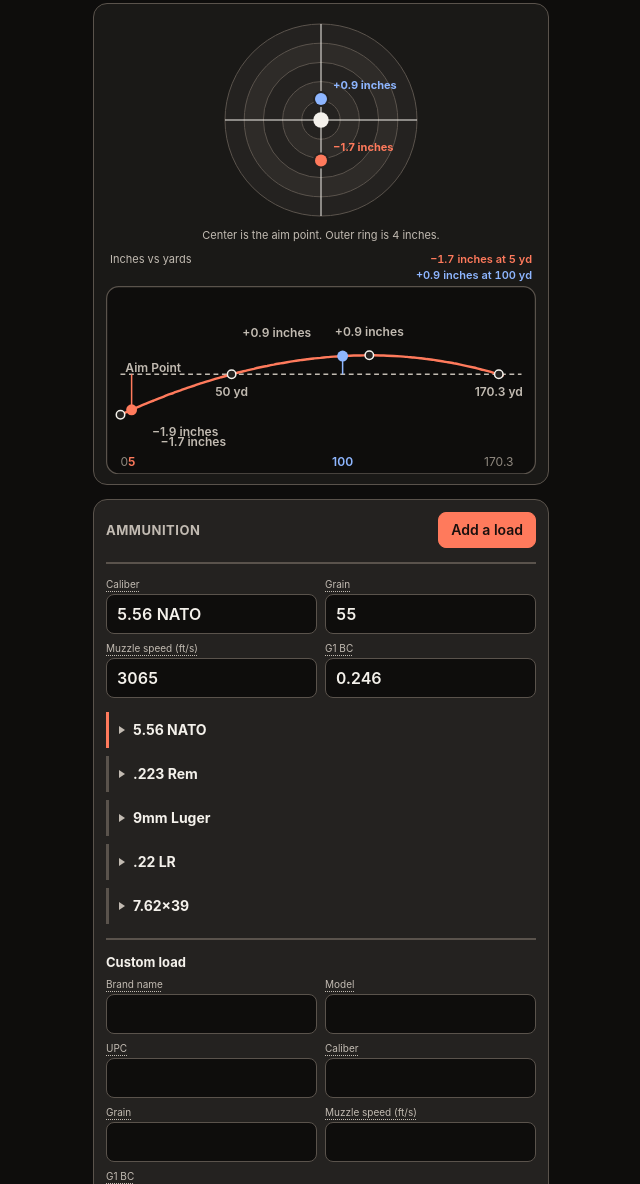
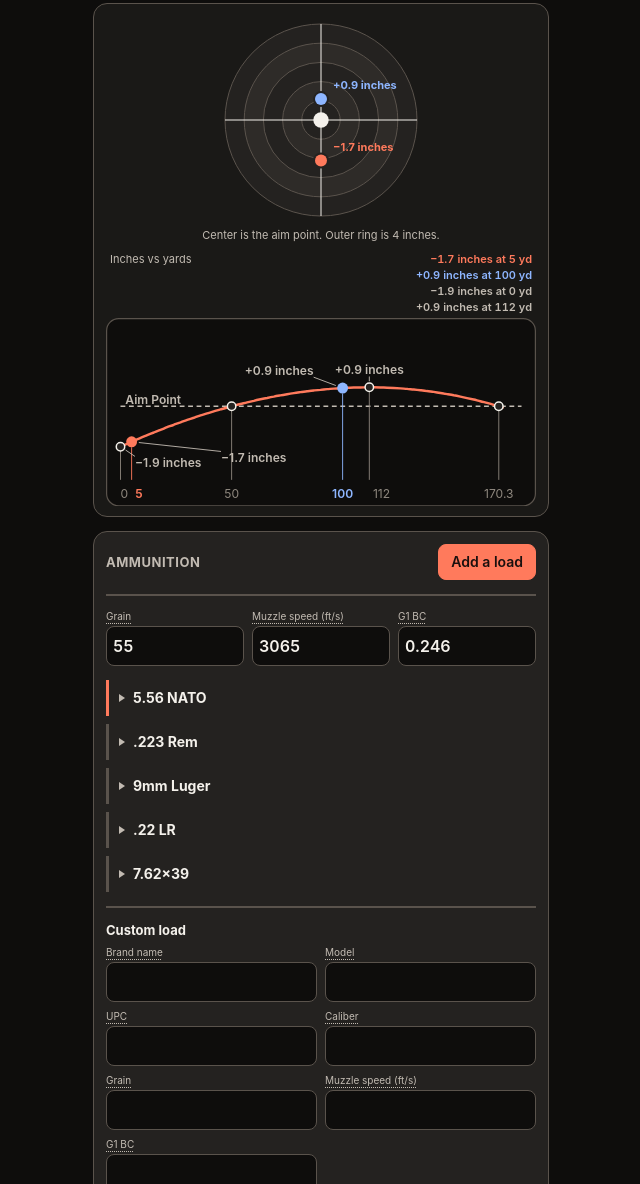
Before and after one commit to regenerous/poicalc, a plain HTML site: page index.html in a window 1280 px wide. Shown: the part 643-1827 px from the top of the page, without its empty margins (319-959 px from the left). Drawn offline with Linux system fonts and the light colour scheme.

Commit message:
Tie plot labels to their dots and add the home screen icon, version 0.12.0.
Offset labels sit beside their dots on a leader, and each marked point drops a distance tick to the axis. The ammo in use keeps weight, speed, and G1 BC on one line. The Night plate is the Apple touch icon and the manifest icons.

Co-authored-by: regenerous <regenerous@users.noreply.github.com>

```diff
--- a/index.html
+++ b/index.html
@@ -24,7 +24,7 @@
     <meta name="description" content="Point of impact for one zeroed rifle or pistol.">
     <title>POI</title>
     <link rel="manifest" href="./manifest.webmanifest">
-    <link rel="apple-touch-icon" href="./icons/icon-180.png">
+    <link rel="apple-touch-icon" href="./icons/icon-180.png" sizes="180x180">
     <link rel="icon" href="./icons/icon-192.png" type="image/png">
     <link rel="stylesheet" href="./styles.css">
   </head>
@@ -149,6 +149,8 @@
           <span class="chart-impacts">
             <span id="chart-close"></span>
             <span id="chart-far"></span>
+            <span id="chart-min"></span>
+            <span id="chart-max"></span>
           </span>
         </div>
         <div class="chart-frame">
@@ -176,10 +178,8 @@
               <button type="button" class="tip-title" data-tip="The UPC printed on the box, if it has one. Leave it blank when there is no UPC." aria-expanded="false">UPC</button>
               <input id="upc" inputmode="numeric" autocomplete="off" spellcheck="false" aria-label="UPC">
             </label>
-            <label class="field">
-              <button type="button" class="tip-title" data-tip="The cartridge name, such as .223 Rem or 9mm. Loads with the same name sit in one group." aria-expanded="false">Caliber</button>
-              <input id="caliber" autocomplete="off" autocapitalize="off" spellcheck="false">
-            </label>
+          </div>
+          <div class="use-line">
             <label class="field">
               <button type="button" class="tip-title" id="weight-label" data-tip="Bullet weight from the box. The path uses muzzle speed and G1 BC. Weight keeps each load recognizable." aria-expanded="false">Weight</button>
               <input id="weight" inputmode="decimal" autocomplete="off">
--- a/js/app.js
+++ b/js/app.js
@@ -415,6 +415,24 @@ function drawTarget(closeIn, farIn) {
   $("target-caption").textContent = `Center is the aim point. Outer ring is ${ring.label}.`;
 }
 
+function extremaInRange(poi) {
+  const reach = Math.max(poi.reachYd, state.farYd, state.closeYd, 25);
+  const xMax = reach * 1.06;
+  const shown = poi.samples.filter((point) => point.yd <= xMax);
+  const inRange = shown.length ? shown : poi.samples;
+  let low = inRange[0];
+  let high = inRange[0];
+  for (const point of inRange) {
+    if (point.inches < low.inches) low = point;
+    if (point.inches > high.inches) high = point;
+  }
+  return low && high ? { min: low, max: high } : null;
+}
+
+function onAimInches(inches) {
+  return Math.abs(inches) < 0.05;
+}
+
 function drawPath(poi) {
   const svg = $("path");
   const width = 356;
@@ -444,7 +462,8 @@ function drawPath(poi) {
   yMax = mid + span / 2;
   const xOf = (yd) => pad.l + (yd / xMax) * plotW;
   const yOf = (inches) => pad.t + ((yMax - inches) / (yMax - yMin)) * plotH;
-  const curve = thinSamples(shown, [poi.climbYd, poi.fallYd, state.closeYd, state.farYd]).map((point) => ({
+  const ends = extremaInRange(poi);
+  const curve = thinSamples(shown, [poi.climbYd, poi.fallYd, state.closeYd, state.farYd, ends?.min.yd, ends?.max.yd]).map((point) => ({
     x: xOf(point.yd),
     y: yOf(point.inches),
   }));
@@ -467,22 +486,14 @@ function drawPath(poi) {
       x: xOf(mark.yd),
       y: yOf(0),
       r: nearImpact ? 7 : 3.5,
-      text: `${formatDistanceNumber(mark.yd)} ${distanceUnit()}`,
     };
   });
-  const inRange = shown.length ? shown : poi.samples;
-  let lowPoint = inRange[0];
-  let highPoint = inRange[0];
-  for (const point of inRange) {
-    if (point.inches < lowPoint.inches) lowPoint = point;
-    if (point.inches > highPoint.inches) highPoint = point;
-  }
   const extrema = [];
-  if (lowPoint && highPoint) {
+  if (ends) {
     const seen = new Set();
     for (const item of [
-      { kind: "min", yd: lowPoint.yd, inches: lowPoint.inches },
-      { kind: "max", yd: highPoint.yd, inches: highPoint.inches },
+      { kind: "min", yd: ends.min.yd, inches: ends.min.inches },
+      { kind: "max", yd: ends.max.yd, inches: ends.max.inches },
     ]) {
       const key = item.yd.toFixed(2);
       if (seen.has(key)) continue;
@@ -498,12 +509,13 @@ function drawPath(poi) {
     }
   }
 
-  const axis = [
-    { yd: 0, role: "" },
-    { yd: state.closeYd, role: "close" },
-    { yd: state.farYd, role: "far" },
+  const marked = [
+    { kind: "close", role: "close", yd: state.closeYd, inches: closeIn, x: closeX, y: closeY, r: 4.5 },
+    { kind: "far", role: "far", yd: state.farYd, inches: farIn, x: farX, y: farY, r: 4.5 },
+    ...placed.map((mark) => ({ kind: mark.kind, role: "", yd: mark.yd, inches: 0, x: mark.x, y: mark.y, r: mark.r })),
+    ...extrema.map((mark) => ({ kind: mark.kind, role: "", yd: mark.yd, inches: mark.inches, x: mark.x, y: mark.y, r: mark.r })),
   ];
-  if (reach > state.farYd + 1) axis.push({ yd: reach, role: "" });
+  const axisY = height - pad.b;
 
   const unit = distanceUnit();
   const bits = [];
@@ -515,18 +527,15 @@ function drawPath(poi) {
   );
 
   const dots = [
-    { x: closeX, y: closeY, r: 6 },
-    { x: farX, y: farY, r: 6 },
     { x: xOf(0), y: yOf(-state.sightIn), r: 4 },
-    ...placed.map((mark) => ({ x: mark.x, y: mark.y, r: mark.r + 1 })),
-    ...extrema.map((mark) => ({ x: mark.x, y: mark.y, r: mark.r + 1 })),
+    ...marked.map((mark) => ({ x: mark.x, y: mark.y, r: mark.r + 1 })),
   ];
   const textWidth = (text) => text.length * 5.7 + 2;
   const boxFor = (x, y, wide, anchor) => {
     const left = anchor === "start" ? x : anchor === "end" ? x - wide : x - wide / 2;
     return { left, right: left + wide, top: y - 9, bottom: y + 2 };
   };
-  const overlaps = (a, b) => a.left < b.right && a.right > b.left && a.top < b.bottom && a.bottom > b.top;
+  const overlaps = (a, b) => a.left < b.right + 3 && a.right > b.left - 3 && a.top < b.bottom + 2 && a.bottom > b.top - 2;
   const hitsDot = (box) =>
     dots.some((dot) => {
       const nx = Math.max(box.left, Math.min(dot.x, box.right));
@@ -534,7 +543,7 @@ function drawPath(poi) {
       return (nx - dot.x) ** 2 + (ny - dot.y) ** 2 <= (dot.r + 2) ** 2;
     });
   const hitsCurve = (box) => {
-    const pad = 3;
+    const pad = 2;
     for (let i = 0; i < curve.length; i += 1) {
       const point = curve[i];
       if (
@@ -552,51 +561,70 @@ function drawPath(poi) {
   const placeOffsetLabel = (label, taken) => {
     const wide = textWidth(label.text);
     const dirs = label.inches > 0.05 ? [-1, 1] : [1, -1];
-    const shifts = [0, 26, -26, 46, -46, 66, -66];
-    for (const dir of dirs) {
-      for (const shift of shifts) {
-        const anchor = shift > 14 ? "start" : shift < -14 ? "end" : "middle";
-        const x = label.x + shift;
-        const y = dir < 0 ? label.y - 16 : label.y + 18;
-        const box = boxFor(x, y, wide, anchor);
-        if (box.top < 3 || box.bottom > height - 16 || box.left < 2 || box.right > width - 2) continue;
-        if (hitsLine(box) || hitsDot(box) || hitsCurve(box) || taken.some((item) => overlaps(box, item))) continue;
-        return { x, y, anchor, box };
+    const shifts = [0, 12, -12, 24, -24, 40, -40, 56, -56, 74, -74, 92, -92];
+    const clear = (x, y, anchor) => {
+      const box = boxFor(x, y, wide, anchor);
+      if (box.top < 3 || box.bottom > height - 16 || box.left < 2 || box.right > width - 2) return null;
+      if (hitsLine(box) || hitsDot(box) || hitsCurve(box) || taken.some((item) => overlaps(box, item))) return null;
+      return { x, y, anchor, box };
+    };
+    for (const lift of [0, 4, 8, 14, 22]) {
+      for (const dir of dirs) {
+        for (const shift of shifts) {
+          const anchor = shift > 6 ? "start" : shift < -6 ? "end" : "middle";
+          const y = dir < 0 ? label.y - 11 - lift : label.y + 17 + lift;
+          const spot = clear(label.x + shift, y, anchor);
+          if (spot) return spot;
+        }
       }
     }
     const dir = dirs[0];
-    const y = dir < 0 ? Math.max(12, label.y - 30) : Math.min(height - 18, label.y + 30);
-    const x = Math.min(width - wide - 4, Math.max(8, label.x + 24));
+    for (let shift = 8; shift < width; shift += 12) {
+      const y = dir < 0 ? label.y - 14 : label.y + 20;
+      const right = clear(label.x + shift, y, "start");
+      if (right) return right;
+      const left = clear(label.x - shift, y, "end");
+      if (left) return left;
+    }
+    const y = dir < 0 ? Math.max(12, label.y - 22) : Math.min(height - 18, label.y + 24);
+    const x = Math.min(width - wide - 4, Math.max(8, label.x + 8));
     return { x, y, anchor: "start", box: boxFor(x, y, wide, "start") };
   };
-  const offsetLabels = [
-    { kind: "close", cls: "cross-label", text: formatSignedDrop(closeIn), x: closeX, y: closeY, inches: closeIn, attr: "data-distance" },
-    { kind: "far", cls: "cross-label far-label", text: formatSignedDrop(farIn), x: farX, y: farY, inches: farIn, attr: "data-distance" },
-    ...extrema.map((mark) => ({
+  const offsetLabels = marked
+    .filter((mark) => !onAimInches(mark.inches))
+    .map((mark) => ({
       kind: mark.kind,
-      cls: "cross-label",
+      cls: mark.role === "far" ? "cross-label far-label" : "cross-label",
       text: formatSignedDrop(mark.inches),
       x: mark.x,
       y: mark.y,
+      r: mark.r,
       inches: mark.inches,
-      attr: "data-extreme",
-    })),
-    ...placed.map((mark) => ({
-      kind: mark.kind,
-      cls: "cross-label",
-      text: mark.text,
-      x: mark.x,
-      y: mark.y,
-      inches: 0,
-      attr: "data-crossing",
-    })),
-  ].sort((a, b) => Math.abs(b.inches) - Math.abs(a.inches));
+      attr: mark.kind === "min" || mark.kind === "max" ? "data-extreme" : "data-distance",
+    }))
+    .sort((a, b) => Math.abs(b.inches) - Math.abs(a.inches));
   const taken = [];
-  const labelSvg = offsetLabels
-    .map((label) => {
-      const spot = placeOffsetLabel(label, taken);
-      taken.push(spot.box);
-      return `<text class="${label.cls}" ${label.attr}="${label.kind}" x="${spot.x.toFixed(1)}" y="${spot.y.toFixed(1)}" text-anchor="${spot.anchor}">${label.text}</text>`;
+  const placedLabels = offsetLabels.map((label) => {
+    const spot = placeOffsetLabel(label, taken);
+    taken.push(spot.box);
+    return { label, spot };
+  });
+  const labelSvg = placedLabels
+    .map(({ label, spot }) => `<text class="${label.cls}" ${label.attr}="${label.kind}" x="${spot.x.toFixed(1)}" y="${spot.y.toFixed(1)}" text-anchor="${spot.anchor}">${label.text}</text>`)
+    .join("");
+  const leaderSvg = placedLabels
+    .map(({ label, spot }) => {
+      const box = spot.box;
+      const px = Math.max(box.left, Math.min(label.x, box.right));
+      const py = Math.max(box.top, Math.min(label.y, box.bottom));
+      const dx = label.x - px;
+      const dy = label.y - py;
+      const dist = Math.hypot(dx, dy);
+      if (dist < 1) return "";
+      const stop = label.r + 1.5;
+      const x2 = label.x - (dx / dist) * Math.min(stop, dist - 0.5);
+      const y2 = label.y - (dy / dist) * Math.min(stop, dist - 0.5);
+      return `<line class="leader" data-leader="${label.kind}" x1="${px.toFixed(1)}" y1="${py.toFixed(1)}" x2="${x2.toFixed(1)}" y2="${y2.toFixed(1)}"></line>`;
     })
     .join("");
   const aimText = "Aim Point";
@@ -630,13 +658,57 @@ function drawPath(poi) {
     ),
   ].join("");
 
-  const axisSvg = axis
+  const rawTicks = [{ yd: 0, x: pad.l, role: "", kind: "zero" }];
+  for (const mark of marked) rawTicks.push({ yd: mark.yd, x: mark.x, role: mark.role, kind: mark.kind });
+  rawTicks.sort((a, b) => a.x - b.x);
+  const ticks = [];
+  for (const tick of rawTicks) {
+    const prev = ticks[ticks.length - 1];
+    if (prev && Math.abs(prev.x - tick.x) < 3) {
+      if (!prev.role && tick.role) {
+        prev.role = tick.role;
+        prev.kind = tick.kind;
+      }
+      continue;
+    }
+    ticks.push({ ...tick });
+  }
+  const axisPlaced = [];
+  const axisSvg = ticks
     .map((tick) => {
-      const x = tick.yd === 0 ? pad.l : xOf(tick.yd);
-      const anchor = tick.yd === 0 ? "start" : "middle";
+      const label = Math.abs(tick.yd) < 0.05 ? "0" : formatDistanceNumber(tick.yd);
+      const wide = textWidth(label);
+      let anchor = tick.kind === "zero" ? "start" : "middle";
+      let x = tick.kind === "zero" ? pad.l : tick.x;
+      let box = boxFor(x, height - 7, wide, anchor);
+      const clash = () => axisPlaced.some((item) => overlaps(box, item));
+      if (clash()) {
+        anchor = "start";
+        x = Math.min(width - 2, tick.x + 3);
+        box = boxFor(x, height - 7, wide, anchor);
+      }
+      if (box.right > width - 2) {
+        anchor = "end";
+        x = width - 2;
+        box = boxFor(x, height - 7, wide, anchor);
+      }
+      if (box.left < 2) {
+        anchor = "start";
+        x = 2;
+        box = boxFor(x, height - 7, wide, anchor);
+      }
+      axisPlaced.push(box);
       const cls = tick.role === "far" ? "axis-far" : tick.role === "close" ? "axis-close" : "axis-label";
-      const label = tick.yd === 0 ? "0" : formatDistanceNumber(tick.yd);
-      return `<text class="${cls}" x="${x.toFixed(1)}" y="${height - 7}" text-anchor="${anchor}">${label}</text>`;
+      const crossing = tick.kind === "climb" || tick.kind === "fall" ? ` data-crossing="${tick.kind}"` : "";
+      return `<text class="${cls}" data-tick="${tick.kind}"${crossing} x="${x.toFixed(1)}" y="${height - 7}" text-anchor="${anchor}">${label}</text>`;
+    })
+    .join("");
+  const tickLines = marked
+    .map((mark) => {
+      const y1 = Math.min(axisY - 1, mark.y + mark.r);
+      if (axisY - y1 < 2) return "";
+      const cls = mark.role === "far" ? "tick-line tick-line-far" : mark.role === "close" ? "tick-line tick-line-close" : "tick-line";
+      return `<line class="${cls}" data-tick-line="${mark.kind}" x1="${mark.x.toFixed(1)}" y1="${y1.toFixed(1)}" x2="${mark.x.toFixed(1)}" y2="${axisY.toFixed(1)}"></line>`;
     })
     .join("");
 
@@ -644,12 +716,12 @@ function drawPath(poi) {
     <rect class="chart-bg" x="0.5" y="0.5" width="${width - 1}" height="${height - 1}" rx="10"></rect>
     <line class="los" x1="${xOf(0).toFixed(1)}" y1="${losY.toFixed(1)}" x2="${xOf(xMax).toFixed(1)}" y2="${losY.toFixed(1)}" stroke-width="1.25" stroke-dasharray="4 3"></line>
     <path class="path-line" d="${smoothPath(curve)}"></path>
-    <line class="drop-line-close" x1="${closeX.toFixed(1)}" y1="${losY.toFixed(1)}" x2="${closeX.toFixed(1)}" y2="${closeY.toFixed(1)}"></line>
-    <line class="drop-line-far" x1="${farX.toFixed(1)}" y1="${losY.toFixed(1)}" x2="${farX.toFixed(1)}" y2="${farY.toFixed(1)}"></line>
+    ${tickLines}
     <circle class="mark-muzzle" cx="${xOf(0).toFixed(1)}" cy="${yOf(-state.sightIn).toFixed(1)}" r="2.5"></circle>
     ${markSvg}
     <circle class="mark-far" data-mark="far" data-distance="far" cx="${farX.toFixed(1)}" cy="${farY.toFixed(1)}" r="4.5"></circle>
     <circle class="mark-close" data-mark="close" data-distance="close" cx="${closeX.toFixed(1)}" cy="${closeY.toFixed(1)}" r="4.5"></circle>
+    ${leaderSvg}
     ${labelSvg}
     ${aimSvg}
     ${axisSvg}
@@ -1017,6 +1089,15 @@ function render() {
   $("chart-far").textContent = poi
     ? `${formatSignedDrop(farIn)} at ${formatDistanceNumber(state.farYd)} ${unit}`
     : "Type a G1 BC";
+  const ends = poi ? extremaInRange(poi) : null;
+  $("chart-min").hidden = !ends;
+  $("chart-max").hidden = !ends;
+  $("chart-min").textContent = ends
+    ? `${formatSignedDrop(ends.min.inches)} at ${formatDistanceNumber(ends.min.yd)} ${unit}`
+    : "";
+  $("chart-max").textContent = ends
+    ? `${formatSignedDrop(ends.max.inches)} at ${formatDistanceNumber(ends.max.yd)} ${unit}`
+    : "";
   $("close-unit").textContent = unit;
   $("far-unit").textContent = unit;
   $("barrel-unit").textContent = lengthUnit();
@@ -1064,7 +1145,6 @@ function render() {
   setIfIdle("custom-brand", savedCustom?.brand || "");
   setIfIdle("model", savedCustom?.model || "");
   setIfIdle("upc", savedCustom?.upc || "");
-  setIfIdle("caliber", state.caliber);
   setIfIdle("weight", formatWeight(state.weightGr));
   setIfIdle("speed", String(Math.round(metric() ? usedFps() * 0.3048 : usedFps())));
   setIfIdle("bc", formatBc(state.bc));
@@ -1332,16 +1412,6 @@ function wire() {
     render();
   });
   $("upc").addEventListener("blur", () => render());
-  $("caliber").addEventListener("input", () => {
-    const text = $("caliber").value;
-    if (!text.trim() || text.length > 40) return;
-    state.caliber = text;
-    const custom = activeCustom();
-    if (custom) custom.caliber = text.trim();
-    save();
-    render();
-  });
-  $("caliber").addEventListener("blur", () => render());
   onNumber(
     "weight",
     (n) => (metric() ? n / GRAIN : n),
--- a/js/version.js
+++ b/js/version.js
@@ -1,2 +1,2 @@
 /** The only copy of the app version. Bump it before any commit that changes behavior. */
-export const VERSION = "0.11.0";
+export const VERSION = "0.12.0";
--- a/styles.css
+++ b/styles.css
@@ -501,6 +501,26 @@ input {
   gap: 8px;
 }
 
+.use-line {
+  display: flex;
+  flex-wrap: nowrap;
+  gap: 8px;
+}
+
+.fields:has(.field:not([hidden])) + .use-line {
+  margin-top: 8px;
+}
+
+.use-line .field {
+  flex: 1 1 0;
+  min-width: 0;
+}
+
+.use-line .field input {
+  padding-left: 6px;
+  padding-right: 6px;
+}
+
 .field span,
 .field .tip-title {
   display: block;
@@ -789,8 +809,10 @@ input {
 .chart-bg { fill: var(--bg); stroke: var(--stroke-strong); }
 .los { stroke: var(--secondary); }
 .path-line { fill: none; stroke: var(--accent); stroke-width: 2; stroke-linejoin: round; stroke-linecap: round; }
-.drop-line-close { stroke: var(--accent); stroke-width: 1.25; }
-.drop-line-far { stroke: var(--far); stroke-width: 1.25; }
+.tick-line { stroke: var(--tertiary); stroke-width: 0.75; }
+.tick-line-close { stroke: var(--accent); }
+.tick-line-far { stroke: var(--far); }
+.leader { stroke: var(--secondary); stroke-width: 0.75; }
 .mark-muzzle { fill: var(--secondary); }
 .mark-open { fill: var(--card); stroke: var(--text); stroke-width: 1.25; }
 .mark-close { fill: var(--accent); }
```
Also changed, not shown: icons/icon-180.png, icons/icon-192.png, icons/icon-512.png, icons/icon-maskable.png, icons/icon.svg (added).
